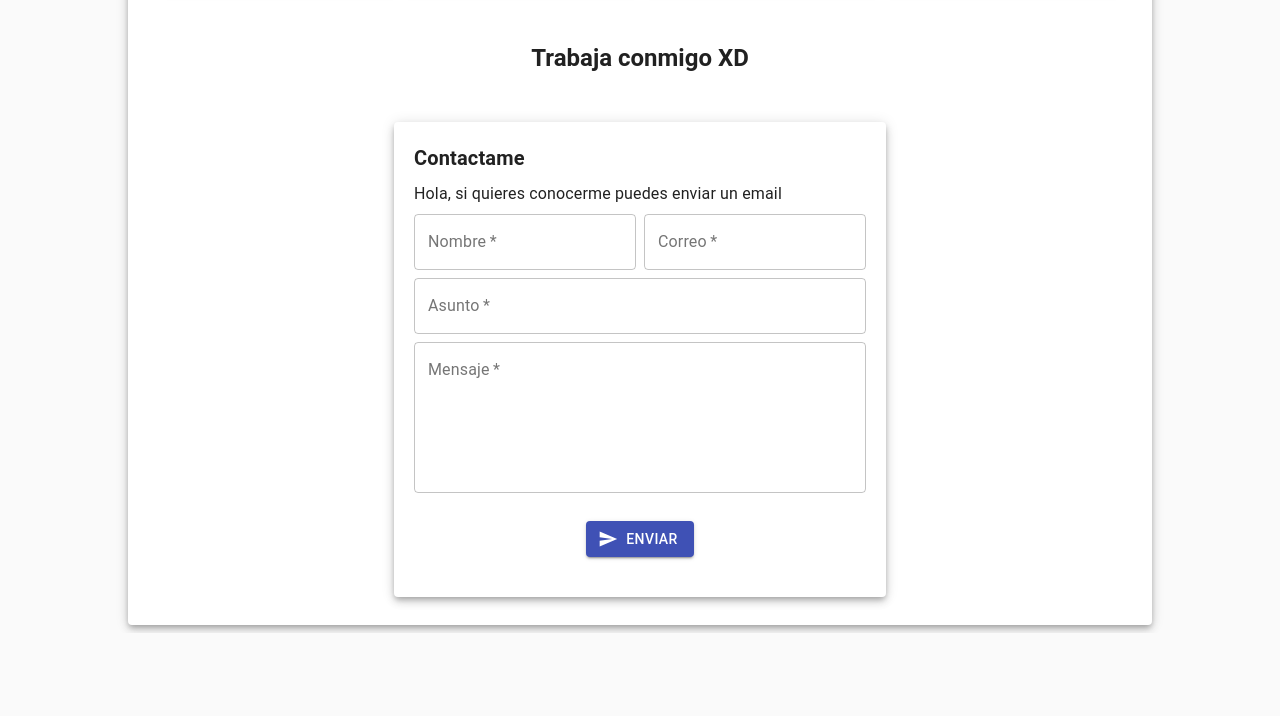
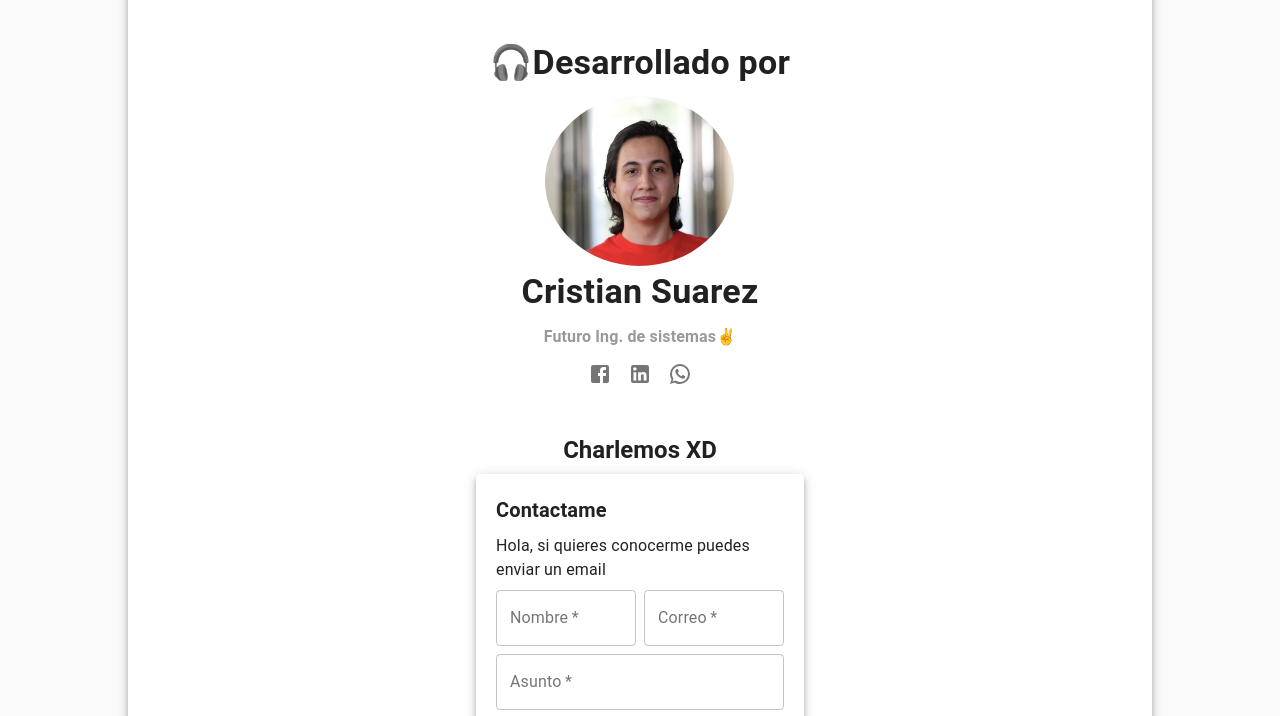
Before and after one commit to casm2203/videoYt, a React (Create React App) app: page /#/ in a window 1280 px wide. Shown: the part 1107-1823 px from the top of the page. Before the commit the page ends 1740 px from the top, so only its background shows below. Built offline with nearby package versions, Linux system fonts and the light colour scheme; no server answers; the database is empty.

Commit message:
HomeCompleted

```diff
--- a/public/index.html
+++ b/public/index.html
@@ -24,7 +24,7 @@
       work correctly both with client-side routing and a non-root public URL.
       Learn how to configure a non-root public URL by running `npm run build`.
     -->
-    <title>Yt Music 🎧</title>
+    <title>YT Music 🎧</title>
   </head>
   <body>
     <noscript>You need to enable JavaScript to run this app.</noscript>
--- a/src/componentsYt/Contenedor.js
+++ b/src/componentsYt/Contenedor.js
@@ -1,7 +1,7 @@
 import React, { useState, useEffect, useCallback } from "react";
 import { HashRouter, Route, Switch } from "react-router-dom";
-import Navbar from "./NavBar";
-import NavLite from "./NavLite";
+import Navbar from "./Navbars/NavBar";
+import NavLite from "./Navbars/NavLite";
 import { helpHttp } from "../helpers/helpHttp";
 import Message from "../pages/Message";
 import Error404 from "../pages/Error404";
--- a/src/componentsYt/Home/Home.js
+++ b/src/componentsYt/Home/Home.js
@@ -1,11 +1,14 @@
 import React from "react";
 import { connect } from "react-redux";
+//Components
+import FormContactYt from "../Yt/FormContactYt";
+import DescriptionHome from "./view/DescriptionHome";
+import CardHome from "./view/CardHome";
+import Yo from "./view/Yo";
+//UI
+import Box from "@mui/material/Box";
 import { Grid, makeStyles, Paper } from "@material-ui/core";
-import Box from "@mui/material/Box";
-import CardHome from "./view/CardHome";
 import Typography from "@mui/material/Typography";
-import DescriptionHome from "./view/DescriptionHome";
-import FormContactYt from "../Yt/FormContactYt";
 
 const backgroundImage =
   "https://img.olhardigital.com.br/wp-content/uploads/2021/07/YouTube-iPhone-1000x450.jpg";
@@ -23,7 +26,7 @@ const Home = () => {
       marginBottom: theme.spacing(5),
     },
     gridHome: {
-      width: "60%",
+      width: "80%",
       margin: "auto",
       marginTop: theme.spacing(5),
       marginBottom: theme.spacing(5),
@@ -108,15 +111,15 @@ const Home = () => {
             imgUrl="https://img.icons8.com/ios/50/000000/submit-document.png"
           />
         </Grid>
-        <Grid container justify="center" className={classes.gridHome}>
+
+        <Yo />
+        <Grid container justify="center">
           <Grid item xs={12} sm={12} md={8}>
             <Typography variant="h5" align="center">
-              <b>Trabaja conmigo XD</b>
+              <b>Charlemos XD</b>
             </Typography>
+            <FormContactYt />
           </Grid>
-        </Grid>
-        <Grid container justify="center">
-          <FormContactYt />
         </Grid>
       </Paper>
     </Grid>
--- a/src/componentsYt/Home/view/DescriptionHome.js
+++ b/src/componentsYt/Home/view/DescriptionHome.js
@@ -33,7 +33,7 @@ const DescriptionHome = () => {
           align="center"
           sx={{ color: "red" }}
         >
-          <b>Yt Music 🎧</b>
+          <b>YT Music </b>🎧
         </Typography>
         <Typography
           variant="body1"
--- /dev/null
+++ b/src/componentsYt/Home/view/Yo.js
@@ -0,0 +1,104 @@
+import React from "react";
+import { Grid, makeStyles } from "@material-ui/core";
+import Typography from "@mui/material/Typography";
+import persona from "../../../assets/cris.jpg";
+import IconButton from "@mui/material/IconButton";
+import FacebookIcon from "@mui/icons-material/Facebook";
+import LinkedInIcon from "@mui/icons-material/LinkedIn";
+import WhatsAppIcon from "@mui/icons-material/WhatsApp";
+const Yo = () => {
+  const useStyles = makeStyles((theme) => ({
+    gridView: {
+      width: "98%",
+      margin: "auto",
+      marginTop: theme.spacing(5),
+      marginBottom: theme.spacing(5),
+    },
+    gridHome: {
+      width: "60%",
+      margin: "auto",
+      marginTop: theme.spacing(5),
+      marginBottom: theme.spacing(5),
+    },
+    description: {
+      color: "#999",
+    },
+    cris: {
+      borderRadius: "50%",
+    },
+  }));
+
+  const classes = useStyles();
+
+  return (
+    <Grid container justify="center" className={classes.gridHome}>
+      <Grid item xs={12} sm={12} md={8}>
+        <Typography variant="h4" gutterBottom component="div" align="center">
+          🎧<b>Desarrollado por</b>
+        </Typography>
+        <Grid className={classes.contentCris} container justify="center">
+          <a
+            href="https://www.linkedin.com/in/cristian-suarez2203"
+            target="_blank"
+            rel="noreferrer"
+          >
+            <img
+              className={classes.cris}
+              src={persona}
+              alt="Persona"
+              width="189"
+              height="170"
+            />
+          </a>
+        </Grid>
+        <Typography variant="h4" gutterBottom component="div" align="center">
+          <b>Cristian Suarez</b>
+        </Typography>
+        <Typography
+          variant="body1"
+          gutterBottom
+          component="div"
+          align="center"
+          className={classes.description}
+        >
+          <b>Futuro Ing. de sistemas✌</b>
+        </Typography>
+        <Grid className={classes.contentCris} container justify="center">
+          {/* Facebook */}
+          <a
+            href="https://www.facebook.com/cristian.suarezcasm/"
+            target="_blank"
+            rel="noreferrer"
+          >
+            <IconButton aria-label="delete">
+              <FacebookIcon />
+            </IconButton>
+          </a>
+          {/* Linkedin */}
+          <a
+            href="https://www.linkedin.com/in/cristian-suarez2203"
+            target="_blank"
+            rel="noreferrer"
+          >
+            <IconButton aria-label="delete">
+              <LinkedInIcon />
+            </IconButton>
+          </a>
+
+          {/* WhatsApp */}
+          <a
+            href="https://api.whatsapp.com/send?phone=573015748542&text=Hola"
+            target="_blank"
+            rel="noreferrer"
+          >
+            <IconButton aria-label="delete">
+              <WhatsAppIcon />
+            </IconButton>
+          </a>
+        </Grid>
+      </Grid>
+    </Grid>
+  );
+};
+
+export default Yo;
--- a/src/componentsYt/NavBar.js
+++ b/src/componentsYt/Navbars/NavBar.js
@@ -1,9 +1,9 @@
 import React from "react";
 import { connect } from "react-redux";
-import { updateMode } from "../redux/actions/darkModeAction";
+import { updateMode } from "../../redux/actions/darkModeAction";
 import { NavLink } from "react-router-dom";
 //UI
-import MaterialUISwitch from "../componentsYt/Ui/DarkSwitch";
+import MaterialUISwitch from "../Ui/DarkSwitch";
 import { makeStyles } from "@material-ui/core/styles";
 import AppBar from "@material-ui/core/AppBar";
 import Toolbar from "@material-ui/core/Toolbar";
--- a/src/componentsYt/NavLite.js
+++ b/src/componentsYt/Navbars/NavLite.js
@@ -1,6 +1,6 @@
 import React from "react";
 import { connect } from "react-redux";
-import { updateMode } from "../redux/actions/darkModeAction";
+import { updateMode } from "../../redux/actions/darkModeAction";
 import { NavLink } from "react-router-dom";
 //UI
 import { makeStyles } from "@material-ui/core/styles";
@@ -13,7 +13,7 @@ import Menu from "@mui/material/Menu";
 import MenuItem from "@mui/material/MenuItem";
 import MoreVertIcon from "@mui/icons-material/MoreVert";
 import { Box } from "@mui/system";
-import MaterialUISwitch from "./Ui/DarkSwitch";
+import MaterialUISwitch from "../Ui/DarkSwitch";
 
 const ITEM_HEIGHT = 60;
 
--- a/src/componentsYt/Yt/FormYt.js
+++ b/src/componentsYt/Yt/FormYt.js
@@ -143,8 +143,8 @@ const FormYt = ({
             <Grid item xs={12}>
               <TextField
                 variant="outlined"
-                label="Enlace del video"
-                placeholder="Enlace del video"
+                label="Enlace del video embebido"
+                placeholder="Enlace del video embebido"
                 type="text"
                 value={form.enlace.slice(32)}
                 name="enlaceEmbed"
--- a/src/componentsYt/NosotrosTest.js
+++ b/src/pages/NosotrosTest.js
@@ -1,6 +1,6 @@
 import React from "react";
 import { makeStyles } from "@material-ui/core";
-import CardYtSkeleton from "./Yt/CardYtSkeleton";
+import CardYtSkeleton from "../componentsYt/Yt/CardYtSkeleton";
 import { Grid } from "@material-ui/core";
 
 const useStyles = makeStyles((theme) => ({
```
